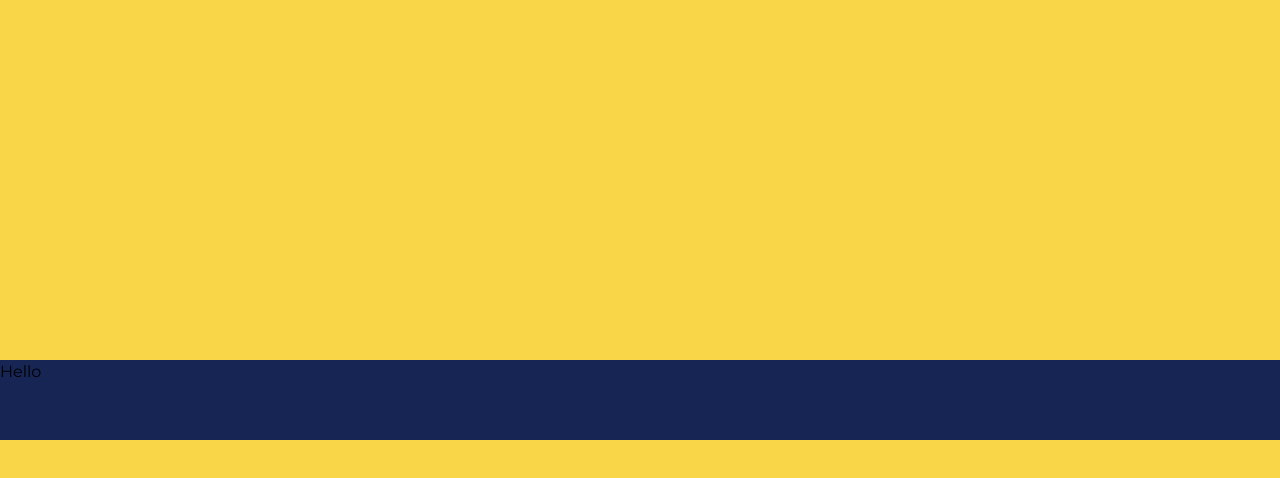
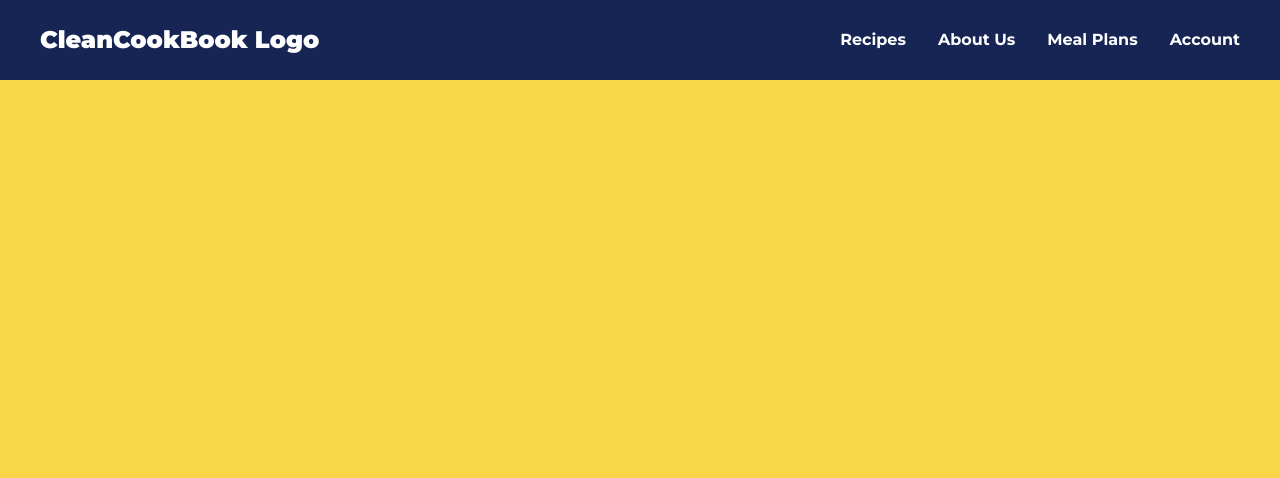
Before and after one commit to CleanCookBook/fyp-webapp, a Next.js app: page / in a window 1280 px wide. Shown: the top 478 px of the page. Built offline with nearby package versions, Linux system fonts and the light colour scheme.

Commit message:
updated Navbar and linked to homepage

```diff
--- a/components/Homepage.js
+++ b/components/Homepage.js
@@ -2,12 +2,8 @@ import Navbar from "./Navbar";
 
 const Homepage = () => {
     return(
-        <div className="flex h-screen justify-center items-center bg-[#F9D548]">
-            <nav className="w-full h-20 jus bg-blue-950">
-                <Navbar>
-
-                </Navbar>
-            </nav>
+        <div className="flex flex-col h-screen bg-[#F9D548]">
+            <Navbar />
 
         </div>
     );
--- a/components/Navbar.js
+++ b/components/Navbar.js
@@ -1,8 +1,24 @@
+import Link from 'next/link';
+
 const Navbar = () => {
     return (
-        <div className="">
-            <p>Hello</p>
-        </div>
+        <nav className=" flex bg-blue-950 h-[80px] items-center">
+            <div className='text-white flex w-1/2 justify-start font-black text-2xl px-10'>
+                <p>CleanCookBook Logo</p>
+            </div>
+            <div className="container mx-auto">
+
+                <ul>
+                    <li className='text-white font-bold flex justify-end'>
+                        <a className=' px-4'>Recipes</a>
+                        <a className=' px-4'>About Us</a>
+                        <a className=' px-4'>Meal Plans</a>
+                        <a className=' pr-10 pl-4'>Account</a>
+                    </li>
+                </ul>
+
+            </div>
+        </nav>
     );
 }
 
```
